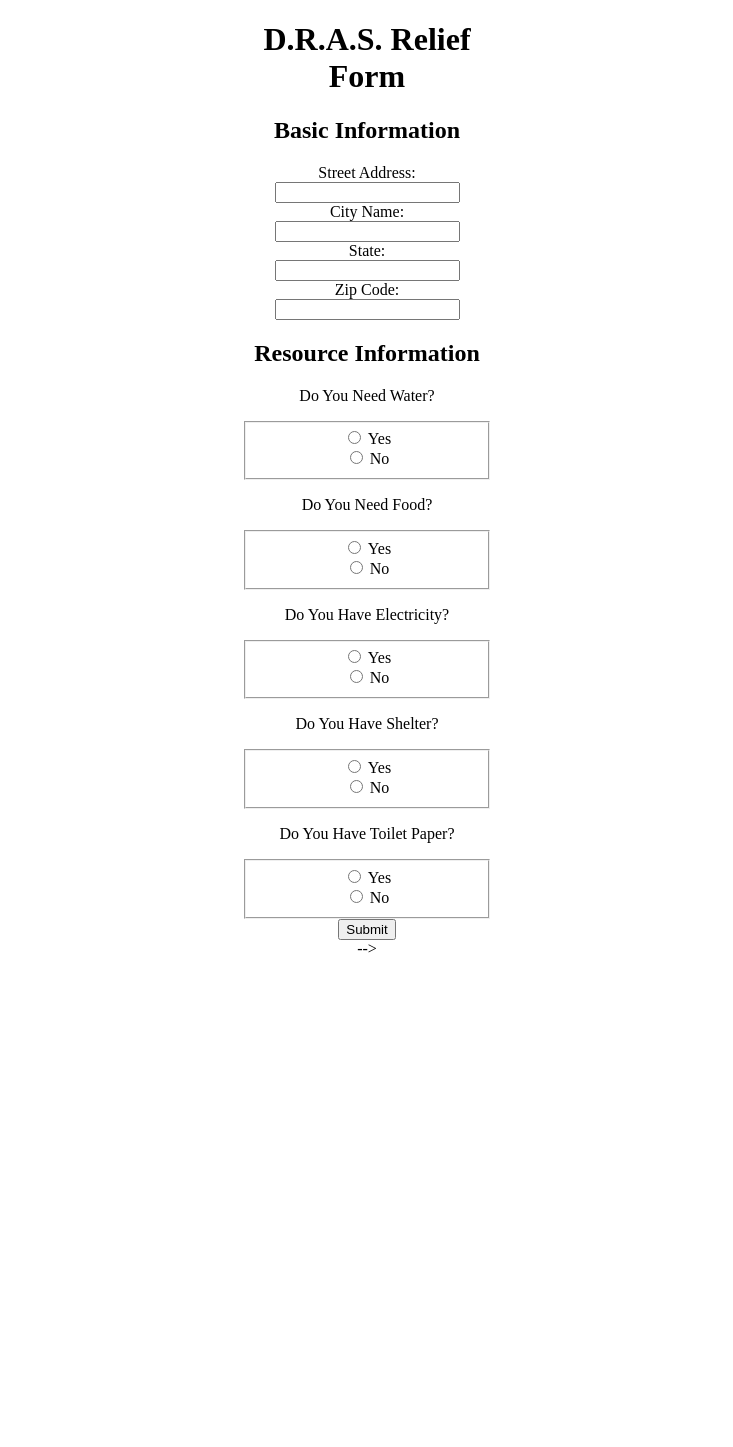
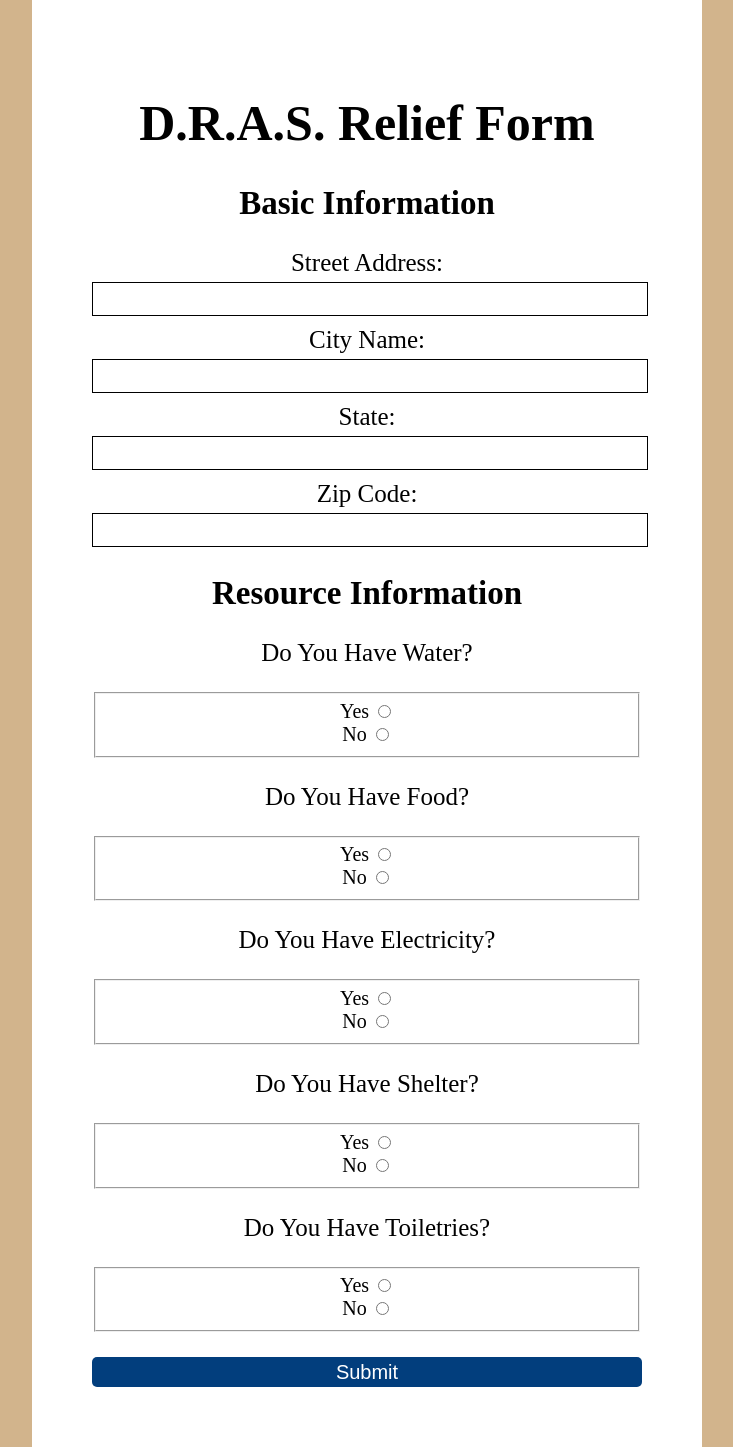
Before and after one commit to noah-hanka/globhack22, a Flask app: template templates/form.html in a window 1280 px wide. Shown: the whole page, without its empty margins (273-1006 px from the left). Before the commit the page ends 953 px from the top, so only its background shows below. Run offline with Flask 2, Linux system fonts and the light colour scheme; the template is opened without the code that fills it, so the values that code supplies are empty.

Commit message:
style form

```diff
--- a/static/form.css
+++ b/static/form.css
@@ -1,5 +1,11 @@
 body {
+    height: 100%;
+    background: tan;
     color: black;
+    display: flex;
+    align-items: center;
+    justify-content: center;
+    text-align: center;
 }
 
 center {
@@ -23,6 +29,32 @@ label {
 }
 
 form {
-    margin: 0 auto;
-    width: 250px;
+    padding: 60px;
+    width: 550px;
+    max-width: calc(100% - 60px);
+    background-color: white;
 }
+
+.form-element{
+    display: flex;
+    flex-direction: column;
+    margin-bottom: 30px;
+}
+
+.form-element span{
+    margin-bottom: 10px;
+}
+
+input, textarea {
+    border: 1px solid
+}
+
+form button{
+    color: white;
+    background: #023E7D;
+    border-radius: 5px;
+    border: none;
+    width: 550px;
+    height: 30px;
+    margin-top: 25px;
+}
--- a/templates/form.html
+++ b/templates/form.html
@@ -11,60 +11,58 @@
 
 
 <body>
-    <div class = "btn-block">
     <form id = "form" method = "post" action = "/submitForm">
-            <h1>D.R.A.S. Relief Form</h1>
-            <h2>Basic Information</h2>
-            <label for = "address">Street Address:</label>
-            <input type = "text" id = "address" name = "address" required>
-            <label for = "city">City Name:</label>
-            <input type = "text" id = "city" name = "city" required>
-            <label for = "state">State:</label>
-            <input type = "text" id = "state" name = "state" required>
-            <label for = "zipcode">Zip Code:</label>
-            <input type = "text" id = "zipcode" name = "zipcode" required>
-            <h2>Resource Information</h2>
-            <p>Do You Need Water?</p>
+        <h1 style = "font-size: 50px;">D.R.A.S. Relief Form</h1>
+        <h2 style = "font-size: 33px;">Basic Information</h2>
+        <label style = "font-size: 25px;" for = "address">Street Address:</label>
+        <input type = "text" id = "address" name = "address" style = "width: 550px; margin-bottom: 10px; margin-top: 5px; font-size: 20px; height: 30px;" required>
+        <label style = "font-size: 25px;" for = "city">City Name:</label>
+        <input type = "text" id = "city" name = "city" style = "width: 550px; margin-bottom: 10px; margin-top: 5px; font-size: 20px; height: 30px;" required>
+        <label style = "font-size: 25px;" for = "state">State:</label>
+        <input type = "text" id = "state" name = "state" style = "width: 550px; margin-bottom: 10px; margin-top: 5px; font-size: 20px; height: 30px;" required>
+        <label style = "font-size: 25px;" for = "zipcode">Zip Code:</label>
+        <input type = "text" id = "zipcode" name = "zipcode" style = "width: 550px; margin-top: 5px; font-size: 20px; height: 30px;" required>
+        <h2 style = "font-size: 33px;">Resource Information</h2>
+        <p style = "font-size: 25px;">Do You Have Water?</p>
         <fieldset id = "group1">
-                <input type = "radio" id = "watery" name = "group1"; value = "watery">
-                <label class = "inline" for = "watery">Yes</label>
+            <label style = "font-size: 20px;" class = "inline" for = "watery">Yes</label>
+            <input type = "radio" id = "watery" name = "group1" value = "watery" required>
             <br>
-                <input type = "radio" id = "watern" name = "group1"; value = "watern">
-                <label class = "inline" for = "watern">No</label>
+            <label style = "font-size: 20px;" class = "inline" for = "watern">No</label>
+            <input type = "radio" id = "watern" name = "group1" value = "watern" required>
         </fieldset>
-            <p style>Do You Need Food?</p>
+        <p style = "font-size: 25px;">Do You Have Food?</p>
         <fieldset id = "group2">
-                <input type = "radio" id = "foody" name = "group2"; value = "foody">
-                <label class = "inline" for = "foody">Yes</label>
+            <label style = "font-size: 20px;" class = "inline" for = "foody">Yes</label>
+            <input type = "radio" id = "foody" name = "group2" value = "foody" required>
             <br>
-                <input type = "radio" id = "foodn" name = "group2"; value = "foodn">
-                <label class = "inline" for = "foodn">No</label>
+            <label style = "font-size: 20px;" class = "inline" for = "foodn">No</label>
+            <input type = "radio" id = "foodn" name = "group2" value = "foodn" required>
         </fieldset>
-            <p>Do You Have Electricity?</p>
+        <p style = "font-size: 25px;">Do You Have Electricity?</p>
         <fieldset id = "group3">
-                <input type = "radio" id = "electricityy" name = "group3"; value = "electricityy">
-                <label class = "inline" for = "electricityy">Yes</label>
+            <label style = "font-size: 20px;" class = "inline" for = "electricityy">Yes</label>
+            <input type = "radio" id = "electricityy" name = "group3" value = "electricityy" required>
             <br>
-                <input type = "radio" id = "electricityn" name = "group3"; value = "electricityn">
-                <label class = "inline" for = "electricityn">No</label>
+            <label style = "font-size: 20px;" class = "inline" for = "electricityn">No</label>
+            <input type = "radio" id = "electricityn" name = "group3" value = "electricityn" required>
         </fieldset>
-            <p>Do You Have Shelter?</p>
+        <p style = "font-size: 25px;">Do You Have Shelter?</p>
         <fieldset id = "group4">
-                <input type = "radio" id = "sheltery" name = "group4"; value = "sheltery">
-                <label class = "inline" for = "sheltery">Yes</label>
+            <label style = "font-size: 20px;" class = "inline" for = "sheltery">Yes</label>
+            <input type = "radio" id = "sheltery" name = "group4" value = "sheltery" required>
             <br>
-                <input type = "radio" id = "sheltern" name = "group4"; value = "sheltern">
-                <label class = "inline" for = "sheltern">No</label>
+            <label style = "font-size: 20px;" class = "inline" for = "sheltern">No</label>
+            <input type = "radio" id = "sheltern" name = "group4" value = "sheltern" required>
         </fieldset>
-            <p>Do You Have Toilet Paper?</p>
+        <p style = "font-size: 25px;">Do You Have Toiletries?</p>
         <fieldset id = "group5">
-                <input type = "radio" id = "tpy" name = "group5"; value = "tpy">
-                <label class = "inline" for = "tpy">Yes</label>
+            <label style = "font-size: 20px;" class = "inline" for = "tpy">Yes</label>
+            <input type = "radio" id = "tpy" name = "group5" value = "tpy" required>
             <br>
-                <input type = "radio" id = "tpn" name = "group5"; value = "tpn">
-                <label class = "inline" for = "tpn">No</label>
+            <label style = "font-size: 20px;" class = "inline" for = "tpn">No</label>
+            <input type = "radio" id = "tpn" name = "group5" value = "tpn" required>
         </fieldset>
-            <input type="submit" value="Submit" id="form-submit">
-        </form> -->
-    </div>
+        <button style = "font-size: 20px;" type="submit">Submit</button>
+    </form>
 </body>
```
Lines whose indentation alone changed are shown as unchanged.
